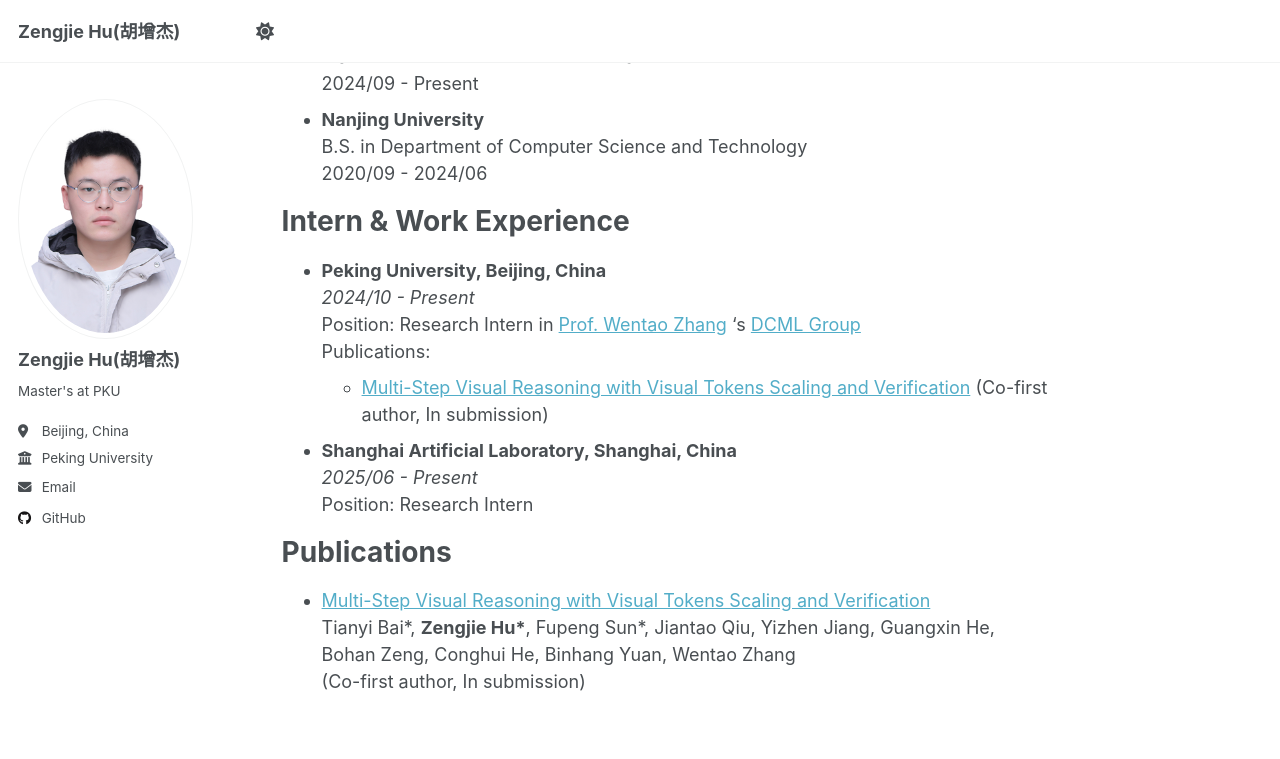
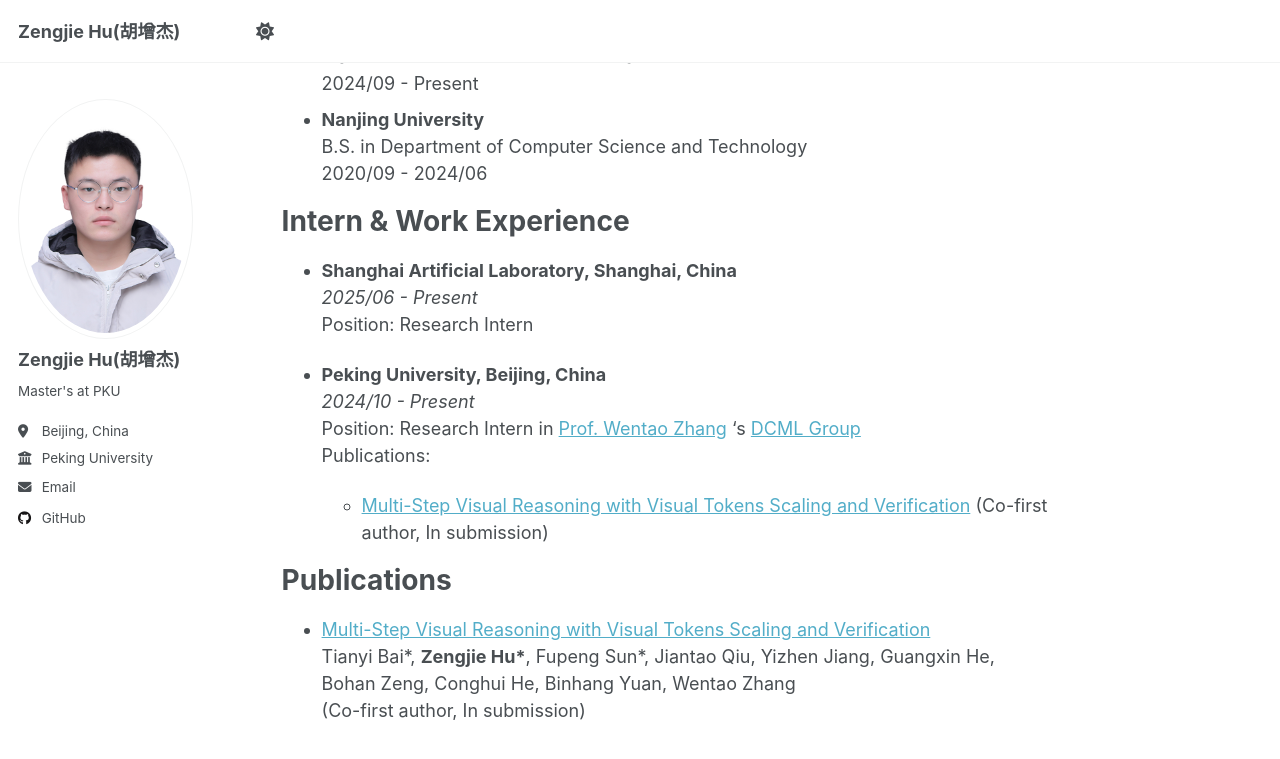
Before and after one commit to FloSophorae/FloSophorae.github.io, a Jekyll site: the page built from _pages/about.md, in a window 1280 px wide and 900 px high, scrolled down 332 px. Shown: the top 759 px of the window. Built offline with Jekyll 4.4.1, drawn with Linux system fonts in a browser that asks for light colours.

```diff
--- a/_pages/about.md
+++ b/_pages/about.md
@@ -21,15 +21,16 @@ B.S. in Department of Computer Science and Technology <br>
 
 Intern & Work Experience
 ======
+- **Shanghai Artificial Laboratory, Shanghai, China** <br>
+*2025/06 - Present* <br>
+Position: Research Intern
+
 - **Peking University, Beijing, China** <br>
 *2024/10 - Present* <br>
 Position: Research Intern in [Prof. Wentao Zhang](https://zwt233.github.io/) 's [DCML Group](https://github.com/Open-DataFlow) <br>
 Publications:
   - [Multi-Step Visual Reasoning with Visual Tokens Scaling and Verification](https://arxiv.org/abs/2506.07235) (Co-first author, In submission)
 
-- **Shanghai Artificial Laboratory, Shanghai, China** <br>
-*2025/06 - Present* <br>
-Position: Research Intern
 
 Publications
 ======
```
